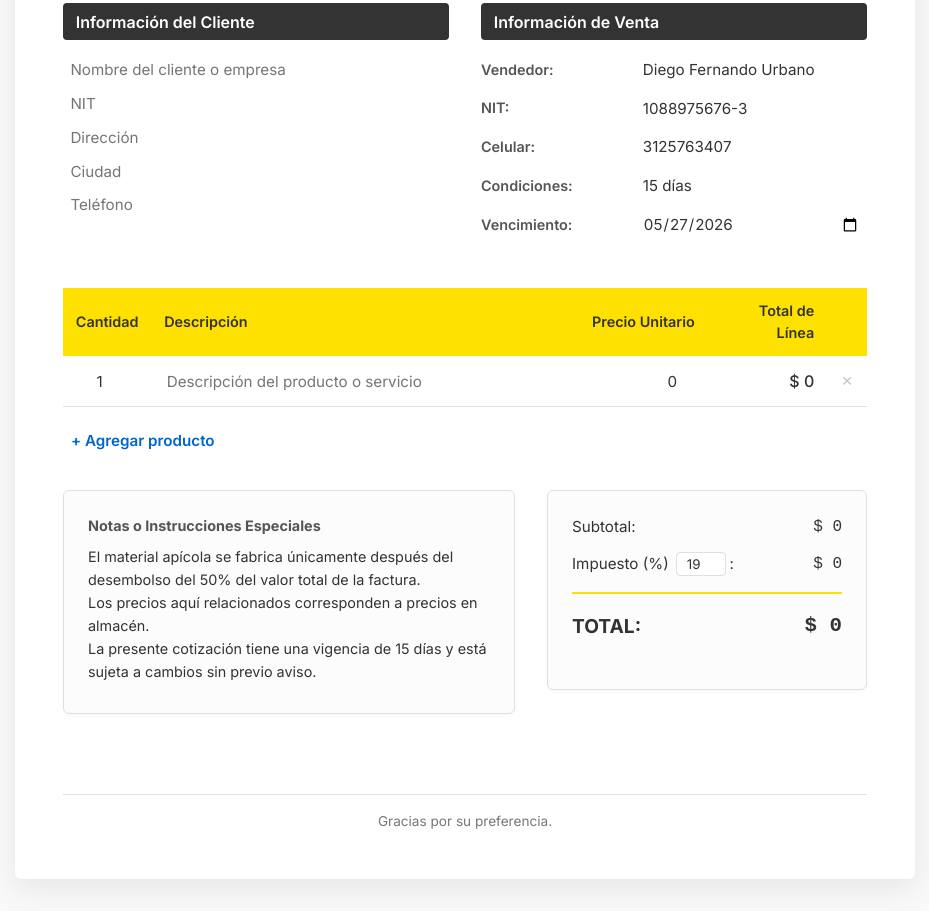
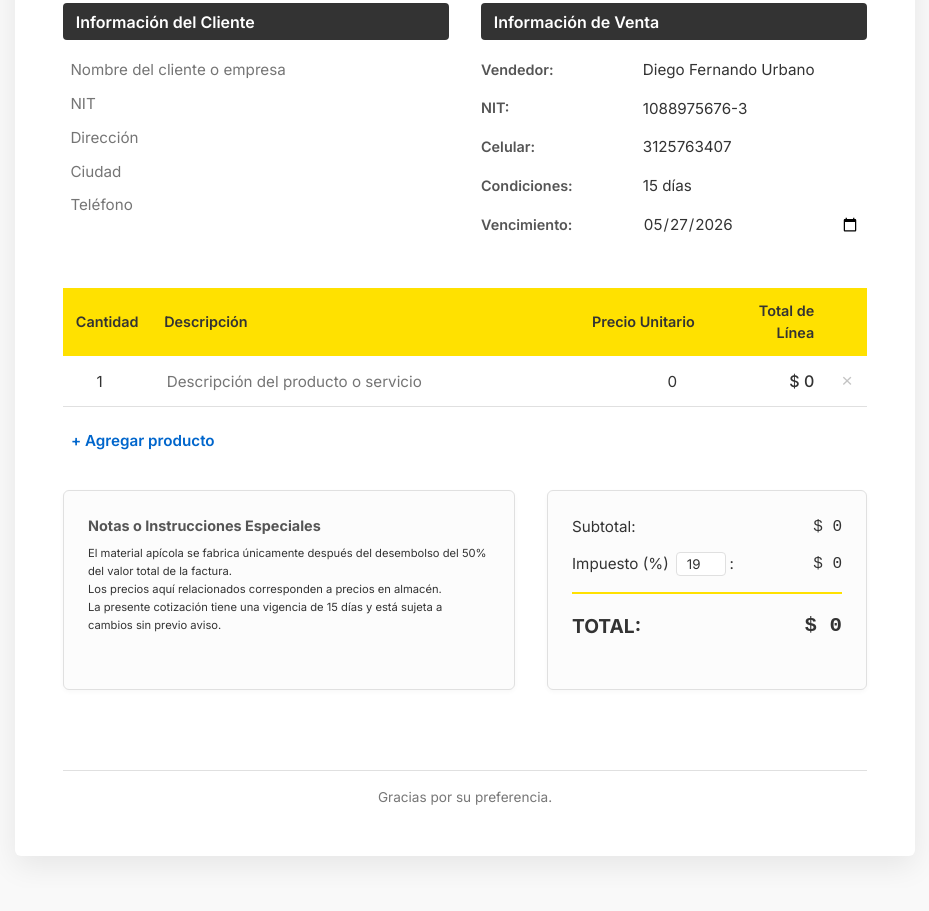
Before and after one commit to aledezma25/cotizaciones-apicola, a plain HTML site: page index.html in a window 1280 px wide. Shown: the part 405-1316 px from the top of the page, without its empty margins (175-1104 px from the left). After the commit the page ends 1293 px from the top, so only its background shows below. Drawn offline with Linux system fonts and the light colour scheme.

Commit message:
Update changes

```diff
--- a/style.css
+++ b/style.css
@@ -126,7 +126,7 @@ input, textarea {
     border: 1px solid transparent;
     background-color: transparent;
     padding: 0.5rem;
-    font-size: 0.9rem;
+    font-size: 0.7rem;
     border-radius: 4px;
     resize: vertical;
     transition: border-color 0.2s;
@@ -376,7 +376,7 @@ input, textarea {
     background: transparent;
     resize: none;
     font-family: inherit;
-    font-size: 0.9rem;
+    font-size: 0.7rem;
     line-height: 1.6;
     color: var(--text-color);
     padding: 0;
```
